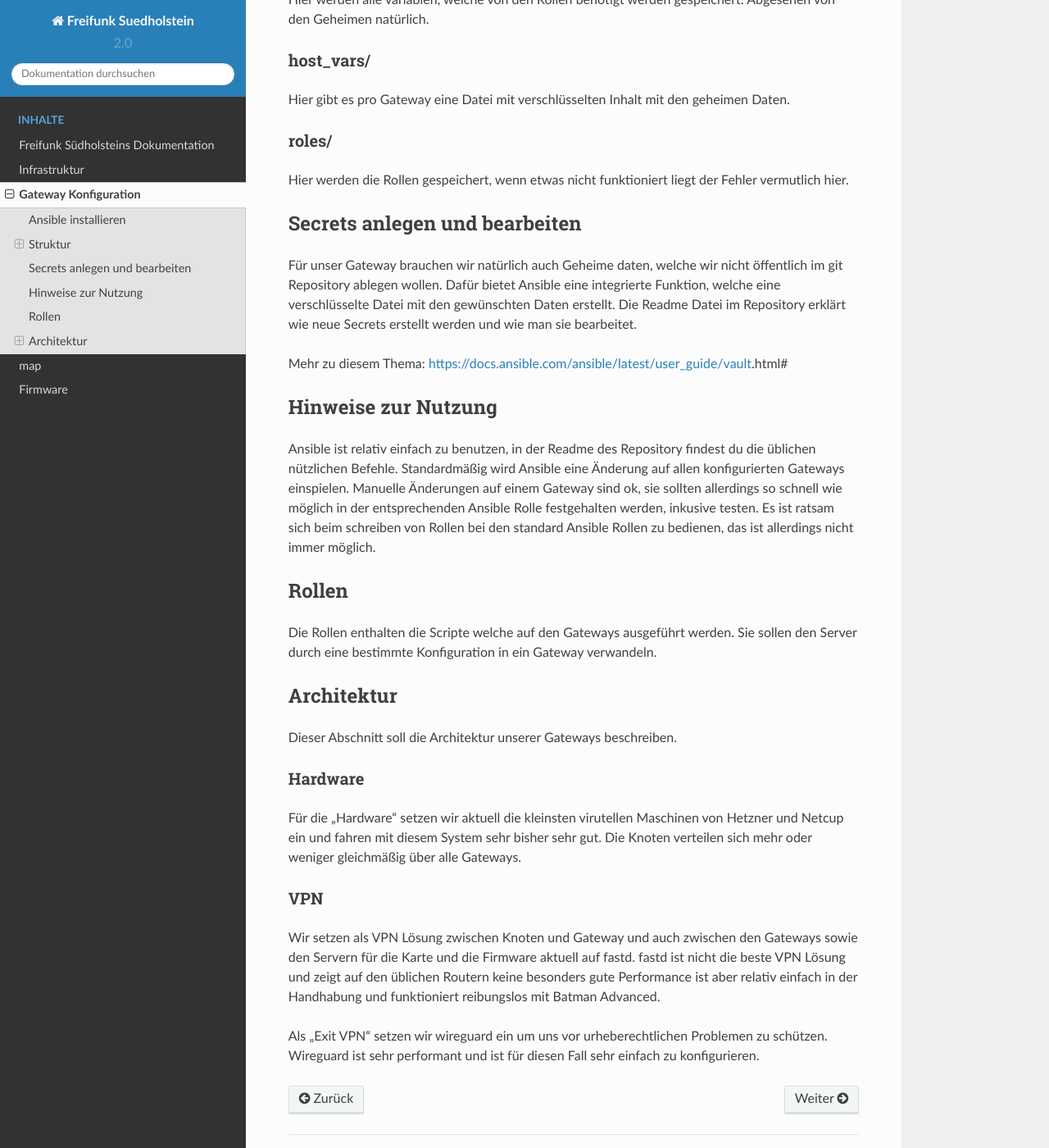
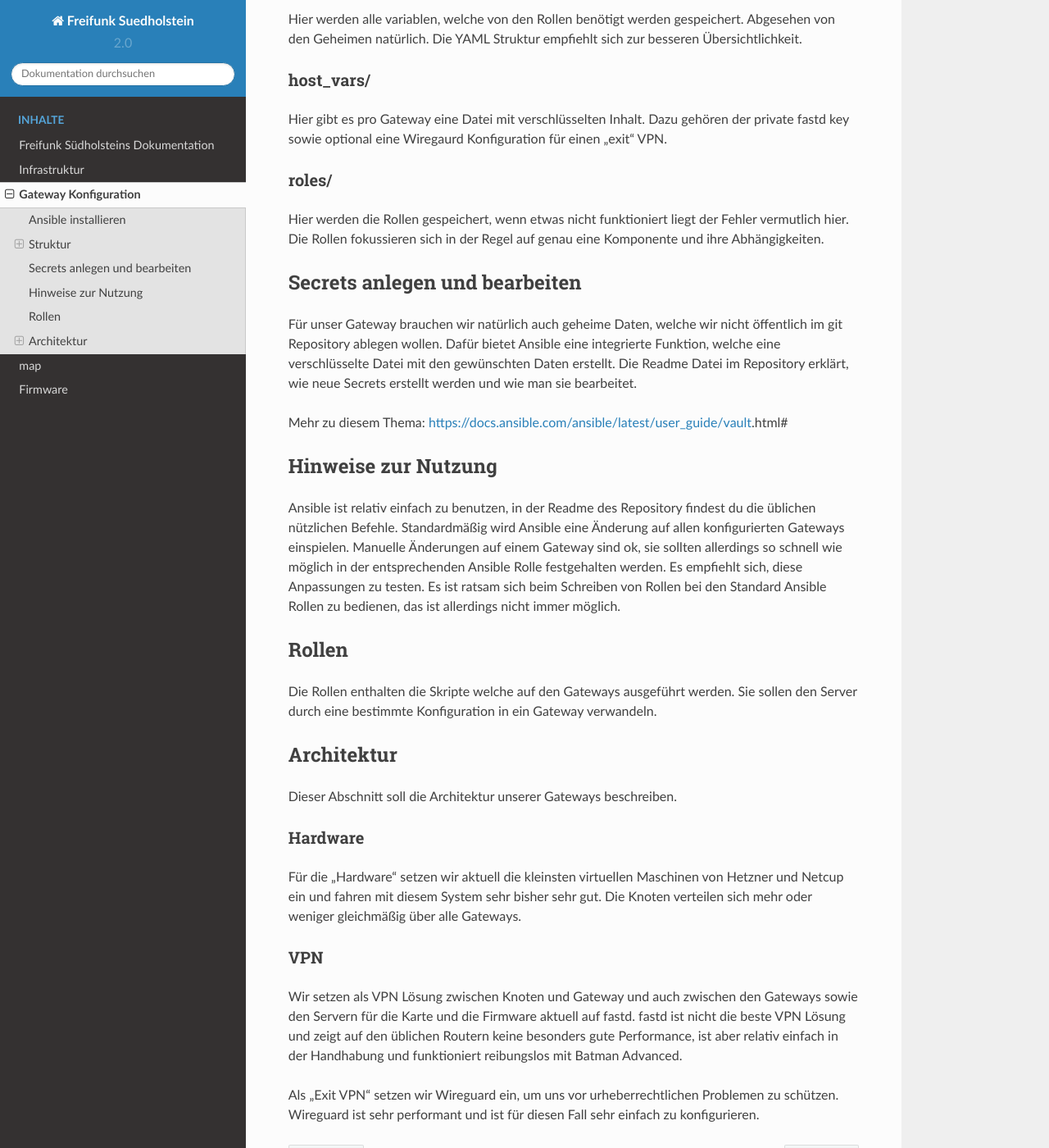
Before and after one commit to ffsh/docs, a Sphinx documentation site: the page built from docs/gateway.rst, in a window 1280 px wide and 1400 px high, scrolled down 1399 px. Shown: the whole window at 82% size. Built offline with Sphinx 7.4.7 and the Read the Docs theme 2.0.0, drawn with Linux system fonts in a browser that asks for light colours; some of the changed text lies outside the part shown.

Commit message:
finalize, spell fixes

```diff
--- a/docs/gateway.rst
+++ b/docs/gateway.rst
@@ -9,7 +9,7 @@ Dies ist die Dokumentation für die Gateways von Freifunk Südholstein.
 .. image:: images/overview.png
 
 In 2021 haben wir für die Einrichtung der Gateways auf Ansible umgestellt.
-Davor war die Einrichtung eines Gateways ein manueller Prozess der bereits bei kleineren Fehlern zu stundenlangen Rätseln führen konnte.
+Davor war die Einrichtung eines Gateways ein manueller Prozess, der bereits bei kleineren Fehlern zu stundenlangen Rätseln führen konnte.
 
 Ansible verkürzt die Einrichtung eines Gateways auf etwa 30min.
 
@@ -17,38 +17,42 @@ Unser Ansible Repository liegt auf GitHub: https://github.com/ffsh/ansible
 
 Ansible installieren
 --------------------
-Ansible muss auf deinem lokalen system installiert werden.
-In den meisten Linux Distributionen wirst du ein oder mehrere Ansible pakete finden.
-Unter Manjaor ist das "ansible" paket ausreichend.
-Mehr optionen findest du hier:
+Ansible muss auf deinem lokalen System installiert werden.
+In den meisten Linux Distributionen wirst du ein oder mehrere Ansible Pakete finden.
+Unter Manjaro ist das "ansible" Paket ausreichend.
+Mehr Optionen findest du hier:
 https://docs.ansible.com/ansible/latest/installation_guide/intro_installation.html
 
 
 Struktur
 --------
 Unser Ansible Repository ist relativ einfach gehalten, dadurch bleibt es übersichtlich.
+Es ist allerdings auch nicht perfekt.
 
 setup.yml
 ^^^^^^^^^
-Hier werden neben ein paar Einstellungen vor allem die Rollen definert und in welcher Reihenfolge sie auf dem Gateway angewendet werden sollen.
+Hier werden neben ein paar Einstellungen vor allem die Rollen definiert und in welcher Reihenfolge sie auf dem Gateway angewendet werden sollen.
 
 hosts.yml
 ^^^^^^^^^
 Hier werden alle variablen, welche von den Rollen benötigt werden gespeichert. Abgesehen von den Geheimen natürlich.
+Die YAML Struktur empfiehlt sich zur besseren Übersichtlichkeit.
 
 host_vars/
 ^^^^^^^^^^
-Hier gibt es pro Gateway eine Datei mit verschlüsselten Inhalt mit den geheimen Daten.
+Hier gibt es pro Gateway eine Datei mit verschlüsselten Inhalt.
+Dazu gehören der private fastd key sowie optional eine Wiregaurd Konfiguration für einen "exit" VPN.
 
 roles/
 ^^^^^^
 Hier werden die Rollen gespeichert, wenn etwas nicht funktioniert liegt der Fehler vermutlich hier.
+Die Rollen fokussieren sich in der Regel auf genau eine Komponente und ihre Abhängigkeiten.
 
 Secrets anlegen und bearbeiten
 ------------------------------
-Für unser Gateway brauchen wir natürlich auch Geheime daten, welche wir nicht öffentlich im git Repository ablegen wollen.
+Für unser Gateway brauchen wir natürlich auch geheime Daten, welche wir nicht öffentlich im git Repository ablegen wollen.
 Dafür bietet Ansible eine integrierte Funktion, welche eine verschlüsselte Datei mit den gewünschten Daten erstellt.
-Die Readme Datei im Repository erklärt wie neue Secrets erstellt werden und wie man sie bearbeitet.
+Die Readme Datei im Repository erklärt, wie neue Secrets erstellt werden und wie man sie bearbeitet.
 
 Mehr zu diesem Thema: https://docs.ansible.com/ansible/latest/user_guide/vault.html#
 
@@ -57,12 +61,13 @@ Hinweise zur Nutzung
 --------------------
 Ansible ist relativ einfach zu benutzen, in der Readme des Repository findest du die üblichen nützlichen Befehle.
 Standardmäßig wird Ansible eine Änderung auf allen konfigurierten Gateways einspielen.
-Manuelle Änderungen auf einem Gateway sind ok, sie sollten allerdings so schnell wie möglich in der entsprechenden Ansible Rolle festgehalten werden, inkusive testen.
-Es ist ratsam sich beim schreiben von Rollen bei den standard Ansible Rollen zu bedienen, das ist allerdings nicht immer möglich.
+Manuelle Änderungen auf einem Gateway sind ok, sie sollten allerdings so schnell wie möglich in der entsprechenden Ansible Rolle festgehalten werden.
+Es empfiehlt sich, diese Anpassungen zu testen.
+Es ist ratsam sich beim Schreiben von Rollen bei den Standard Ansible Rollen zu bedienen, das ist allerdings nicht immer möglich.
 
 Rollen
 ------
-Die Rollen enthalten die Scripte welche auf den Gateways ausgeführt werden.
+Die Rollen enthalten die Skripte welche auf den Gateways ausgeführt werden.
 Sie sollen den Server durch eine bestimmte Konfiguration in ein Gateway verwandeln.
 
 Architektur
@@ -71,13 +76,13 @@ Dieser Abschnitt soll die Architektur unserer Gateways beschreiben.
 
 Hardware
 ^^^^^^^^
-Für die "Hardware" setzen wir aktuell die kleinsten virutellen Maschinen von Hetzner und Netcup ein und fahren mit diesem System sehr bisher sehr gut.
+Für die "Hardware" setzen wir aktuell die kleinsten virtuellen Maschinen von Hetzner und Netcup ein und fahren mit diesem System sehr bisher sehr gut.
 Die Knoten verteilen sich mehr oder weniger gleichmäßig über alle Gateways.
 
 VPN
 ^^^
 Wir setzen als VPN Lösung zwischen Knoten und Gateway und auch zwischen den Gateways sowie den Servern für die Karte und die Firmware aktuell auf fastd.
-fastd ist nicht die beste VPN Lösung und zeigt auf den üblichen Routern keine besonders gute Performance ist aber relativ einfach in der Handhabung und funktioniert reibungslos mit Batman Advanced.
+fastd ist nicht die beste VPN Lösung und zeigt auf den üblichen Routern keine besonders gute Performance, ist aber relativ einfach in der Handhabung und funktioniert reibungslos mit Batman Advanced.
 
-Als "Exit VPN" setzen wir wireguard ein um uns vor urheberechtlichen Problemen zu schützen.
+Als "Exit VPN" setzen wir Wireguard ein, um uns vor urheberrechtlichen Problemen zu schützen.
 Wireguard ist sehr performant und ist für diesen Fall sehr einfach zu konfigurieren.
```
